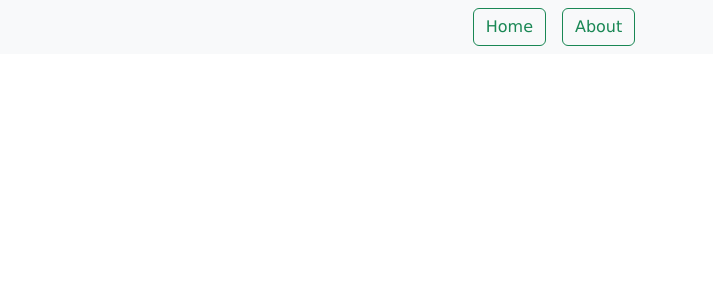
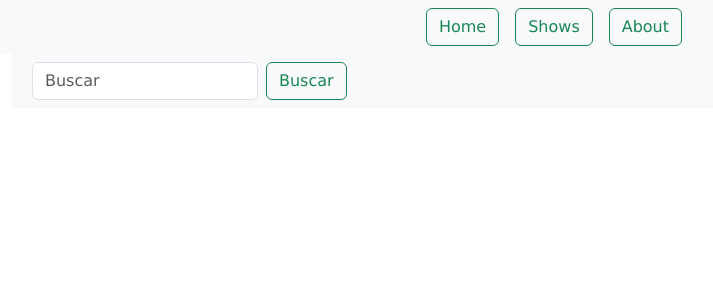
Before and after one commit to HamzaBhf00/tvmaze-react, a React (Create React App) app: page /shows in a window 1280 px wide. Before the commit this address had no page. Shown: the top 300 px of the page, without its empty margins (70-783 px from the left). Built offline with nearby package versions, Linux system fonts and the light colour scheme.

Commit message:
useState, Buscarbar y Shows

```diff
--- a/src/App.js
+++ b/src/App.js
@@ -1,6 +1,7 @@
 import { BrowserRouter as Router, Routes, Route } from 'react-router-dom'
 import Navbar from "./components/Navbar/Navbar"
 import Home from "./components/Routers/Home"
+import Shows from './components/Routers/Shows'
 import Info from "./components/Routers/Info"
 import About from "./components/Routers/About"
 
@@ -11,6 +12,7 @@ const App = () => {
       <div className="container">
         <Routes>
           <Route path="/" element={<Home />} />
+          <Route path="shows" element={<Shows />} />
           <Route path="info" element={<Info />} />
           <Route path="about" element={<About />} />
         </Routes>
--- a/src/components/Buscarbar/Buscarbar.js
+++ b/src/components/Buscarbar/Buscarbar.js
@@ -1,9 +1,28 @@
-import React from 'react'
+import { useState } from 'react'
 
 const Buscarbar = () => {
-  return (
-    <div>Buscarbar</div>
-  )
+    const [buscarTerm, setBuscarTerm] = useState("")
+    const manejadorBusqueda = (e) => {
+        e.pereventDefualt()
+
+        console.log("Buscar por Term: " + buscarTerm)
+    }
+
+    return (
+        <div>
+            <nav class="navbar navbar-light bg-light">
+                <div class="container-fluid">
+                    <form class="d-flex">
+                        <input class="form-control me-2" type="search" placeholder="Buscar"
+                            value={buscarTerm}
+                            onChange={(e) => setBuscarTerm(e.target.value)}
+                        />
+                        <button class="btn btn-outline-success" type="submit" onClick={manejadorBusqueda}>Buscar</button>
+                    </form>
+                </div>
+            </nav>
+        </div>
+    )
 }
 
 export default Buscarbar
--- a/src/components/Navbar/Navbar.js
+++ b/src/components/Navbar/Navbar.js
@@ -11,6 +11,9 @@ const Navbar = () => {
 
               <Link to="/">
               <button class="btn btn-outline-success me-2" type="button">Home</button>
+              </Link>
+              <Link to="shows">
+              <button class="btn btn-outline-success me-2" type="button">Shows</button>
               </Link>
               <Link to="about">
               <button class="btn btn-outline-success me-2" type="button">About</button>
--- a/src/components/Routers/Home.js
+++ b/src/components/Routers/Home.js
@@ -1,10 +1,9 @@
 import React from 'react'
-import Buscarbar from '../Buscarbar/Buscarbar'
 
 const Home = () => {
   return (
     <div className="home">
-      <Buscarbar />
+
     </div>
   )
 }
--- /dev/null
+++ b/src/components/Routers/Shows.js
@@ -0,0 +1,12 @@
+import React from 'react'
+import Buscarbar from '../Buscarbar/Buscarbar'
+
+const Shows = () => {
+  return (
+    <div>
+        <Buscarbar />
+    </div>
+  )
+}
+
+export default Shows
```
